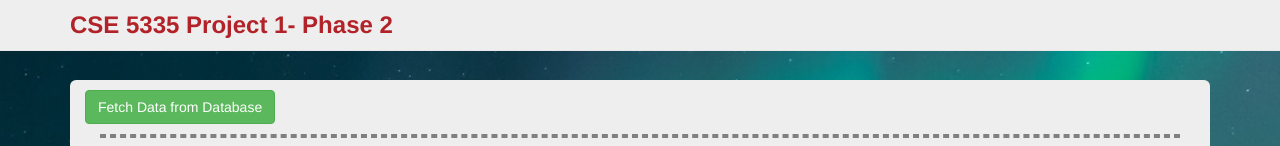
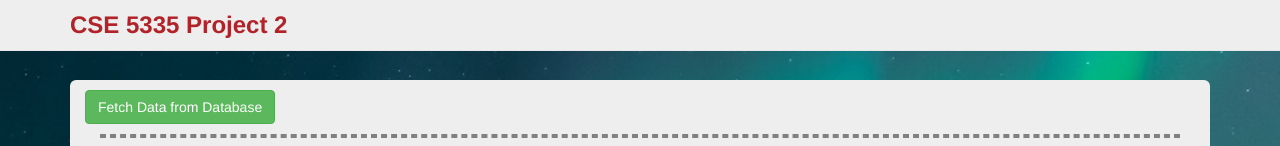
Before and after one commit to AshutoshAtre/CSE5335-asa8284-Project2, a website: page views/index.html in a window 1280 px wide. Shown: the top 146 px of the page. Drawn offline with nearby package versions, Linux system fonts and the light colour scheme; some packages are replaced by stand-ins of ours; no server answers.

Commit message:
Update index.html

```diff
--- a/views/index.html
+++ b/views/index.html
@@ -5,7 +5,7 @@
 	<meta charset="utf-8">
 	<meta name="viewport" content="width=device-width, initial-scale=1"><!-- Optimize mobile viewport -->
 
-	<title>CSE 5335 Project 1- Phase 2</title>
+	<title>CSE 5335 Project 2</title>
 	<link rel="stylesheet" href="//netdna.bootstrapcdn.com/bootstrap/3.0.0/css/bootstrap.min.css"><!-- load bootstrap -->
 	<link rel="stylesheet" href="//netdna.bootstrapcdn.com/font-awesome/4.0.3/css/font-awesome.min.css">
 
@@ -28,7 +28,7 @@
 	            <span class="icon-bar"></span>
 	            <span class="icon-bar"></span>
 	          </button>
-	          <a class="navbar-brand" href="#">CSE 5335 Project 1- Phase 2</a>
+	          <a class="navbar-brand" href="#">CSE 5335 Project 2</a>
 	        </div>
 	      </div>
 	    </nav>
```
